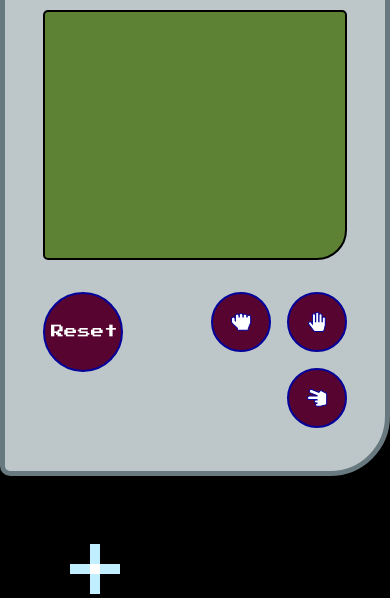
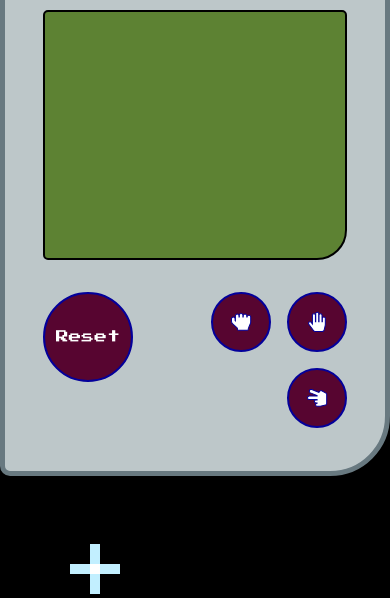
Before and after one commit to milosz7/javascript-poprawki, a website: page index.html in a window 390 px wide. Shown: the part 246-844 px from the top of the page. Drawn offline with Linux system fonts and the light colour scheme.

Commit message:
Fix styles for reset button

```diff
--- a/sass/style.scss
+++ b/sass/style.scss
@@ -95,6 +95,7 @@ body {
 }
 
 .button-big {
+  font-size: 0.8rem;
   border: 2px solid $clr-navy;
   font-family: $font-main;
   background: $clr-buttons;
@@ -112,8 +113,8 @@ body {
   }
 
   .button-big {
-    width: 80px;
-    height: 80px;
+    width: 90px;
+    height: 90px;
   }
 }
 
```
Also changed, not shown: css/style.css, 1 other file.
